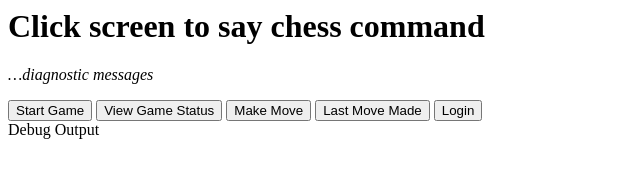
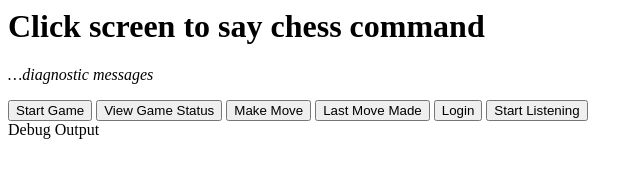
Before and after one commit to neiden/neiden.github.io, a website: page index.html in a window 1280 px wide. Shown: the whole page, without its empty margins (0-643 px from the left). Drawn offline with Linux system fonts and the light colour scheme; no server answers.

Commit message:
start function

```diff
--- a/index.html
+++ b/index.html
@@ -6,6 +6,7 @@
   <button onclick="makeMove()">Make Move</button>
   <button onclick="getNthLastMove()">Last Move Made</button>
   <button onclick="login()">Login</button>
+  <button onclick="start()">Start Listening</button>
   <br>
   <label>Debug Output</label>
   <p id="debug"></p>
--- a/speech-script.js
+++ b/speech-script.js
@@ -42,6 +42,14 @@
   document.getElementById("debug").innerHTML+='<br>'
 };
 
+function start(){
+  currInput = 0
+  recognition.start();
+  console.log("Ready to receive a chess command.");
+  document.getElementById("debug").innerText+="Screen was clicked"
+  document.getElementById("debug").innerHTML+='<br>'
+}
+
 function loginUser(){
   this.auth.login();
 }
```
